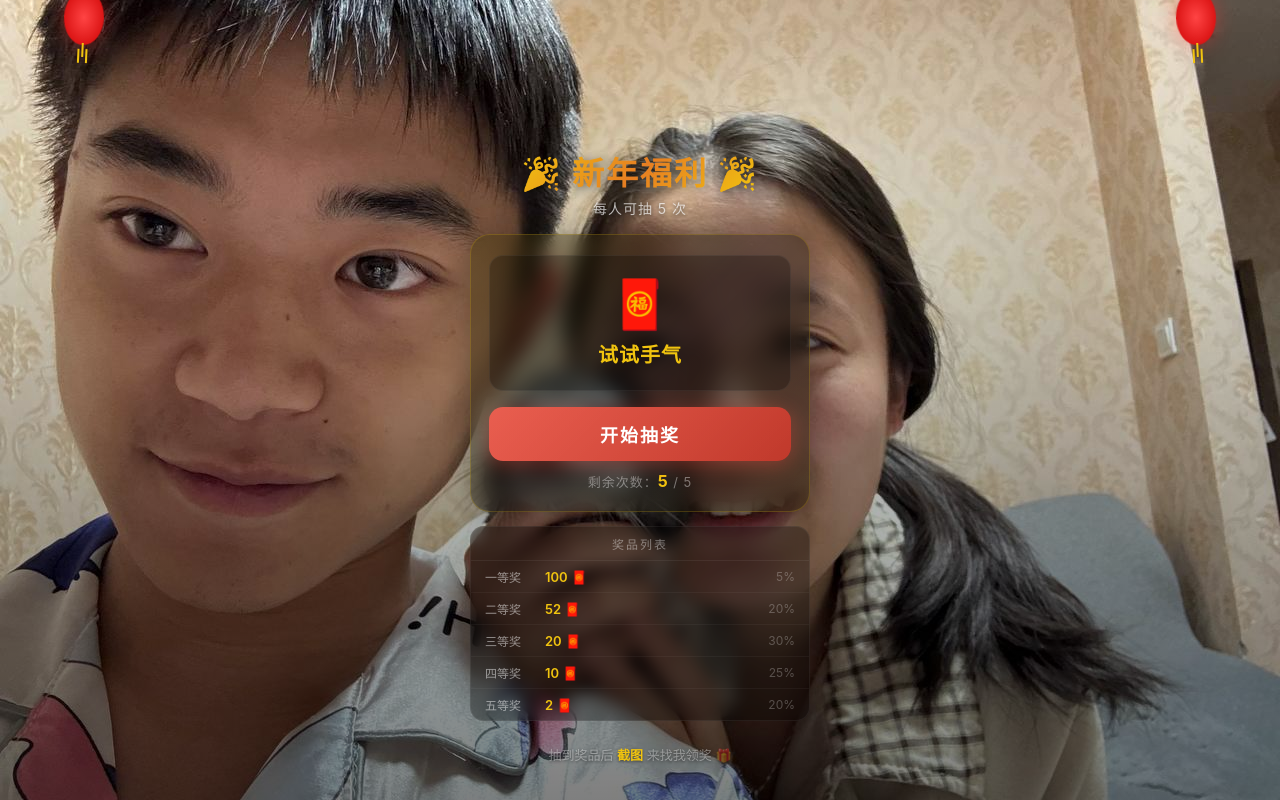
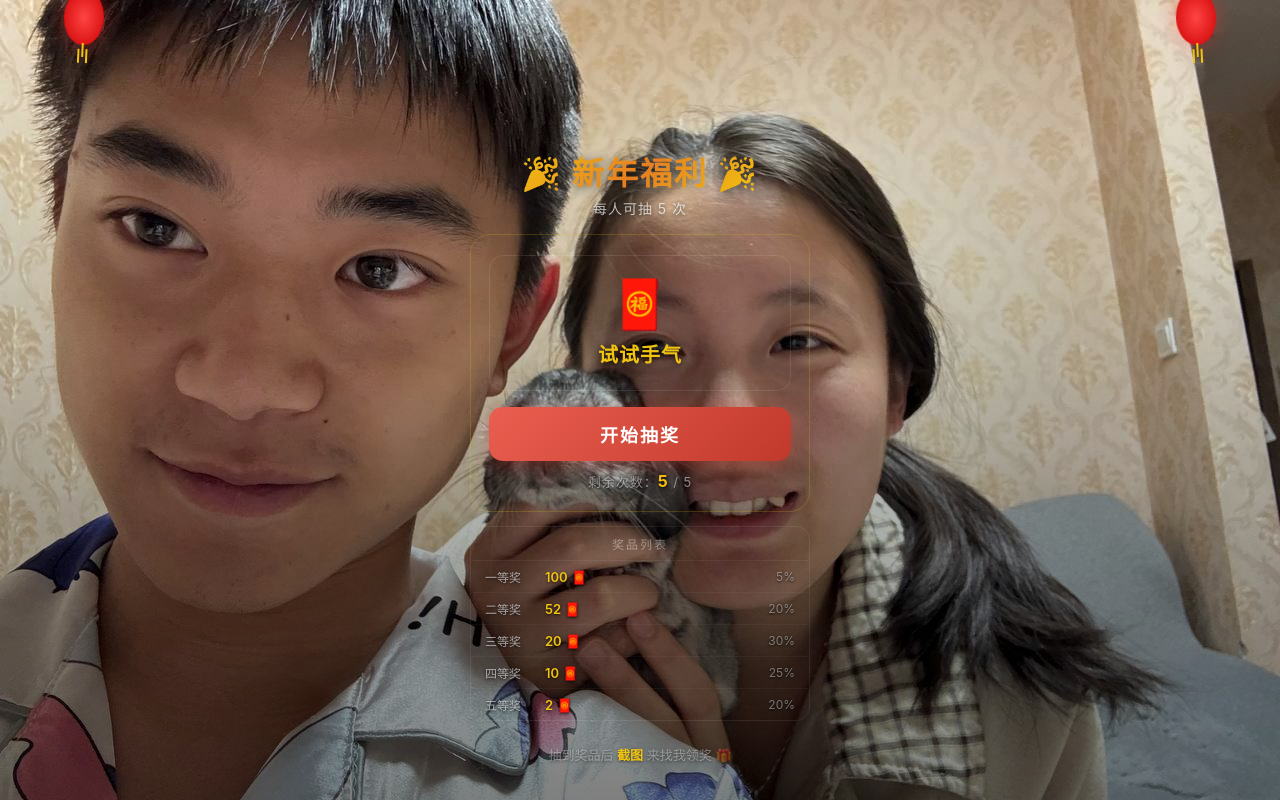
Before and after one commit to zt6453928/ny-lucky, a plain HTML site: page index.html in a window 1280 px wide. Drawn offline with Linux system fonts and the light colour scheme.

Commit message:
✨ 全透明背景，去掉所有毛玻璃

```diff
--- a/index.html
+++ b/index.html
@@ -115,7 +115,7 @@ body::after {
 
 /* ====== Slot Machine ====== */
 .slot-machine {
-  background: rgba(0, 0, 0, 0.35);
+  background: transparent;
   border: 1px solid rgba(241,196,15,0.2);
   border-radius: 20px;
   padding: 20px 18px;
@@ -123,24 +123,16 @@ body::after {
   max-width: 340px;
   text-align: center;
   position: relative;
-  box-shadow: 0 0 30px rgba(0,0,0,0.3);
-  backdrop-filter: blur(10px);
-  -webkit-backdrop-filter: blur(10px);
 }
 
 .slot-machine::before {
-  content: '';
-  position: absolute;
-  inset: -1px;
-  border-radius: 20px;
-  background: linear-gradient(135deg, rgba(241,196,15,0.1), transparent, rgba(241,196,15,0.05));
-  z-index: -1;
+  display: none;
 }
 
 /* Prize display */
 .prize-window {
-  background: rgba(0,0,0,0.25);
-  border: 1px solid rgba(255,255,255,0.06);
+  background: transparent;
+  border: 1px solid rgba(255,255,255,0.1);
   border-radius: 14px;
   padding: 18px 14px;
   margin-bottom: 16px;
@@ -164,12 +156,14 @@ body::after {
   font-weight: 700;
   color: var(--gold);
   letter-spacing: 1px;
+  text-shadow: 0 1px 6px rgba(0,0,0,0.8);
 }
 
 .prize-amount {
   font-size: 16px;
-  color: rgba(255,255,255,0.5);
+  color: rgba(255,255,255,0.7);
   margin-top: 4px;
+  text-shadow: 0 1px 4px rgba(0,0,0,0.8);
 }
 
 .prize-window.rolling .prize-emoji {
@@ -227,8 +221,9 @@ body::after {
 .remaining {
   margin-top: 10px;
   font-size: 13px;
-  color: rgba(255,255,255,0.4);
+  color: rgba(255,255,255,0.5);
   letter-spacing: 1px;
+  text-shadow: 0 1px 3px rgba(0,0,0,0.8);
 }
 
 .remaining strong {
@@ -241,12 +236,10 @@ body::after {
   width: 100%;
   max-width: 340px;
   margin-top: 14px;
-  background: rgba(0,0,0,0.3);
-  border: 1px solid rgba(255,255,255,0.06);
+  background: transparent;
+  border: 1px solid rgba(255,255,255,0.08);
   border-radius: 14px;
   overflow: hidden;
-  backdrop-filter: blur(8px);
-  -webkit-backdrop-filter: blur(8px);
 }
 
 .prize-table-title {
@@ -271,9 +264,10 @@ body::after {
 
 .prize-row .rank {
   font-size: 12px;
-  color: rgba(255,255,255,0.5);
+  color: rgba(255,255,255,0.6);
   width: 60px;
   flex-shrink: 0;
+  text-shadow: 0 1px 3px rgba(0,0,0,0.8);
 }
 
 .prize-row .amount {
@@ -281,11 +275,13 @@ body::after {
   font-size: 13px;
   font-weight: 600;
   color: var(--gold);
+  text-shadow: 0 1px 3px rgba(0,0,0,0.8);
 }
 
 .prize-row .prob {
   font-size: 12px;
-  color: rgba(255,255,255,0.25);
+  color: rgba(255,255,255,0.4);
+  text-shadow: 0 1px 3px rgba(0,0,0,0.8);
 }
 
 /* ====== History ====== */
@@ -314,7 +310,7 @@ body::after {
   align-items: center;
   gap: 8px;
   padding: 6px 12px;
-  background: rgba(0,0,0,0.2);
+  background: transparent;
   border-radius: 8px;
   font-size: 13px;
   animation: slideIn 0.3s ease;
```
